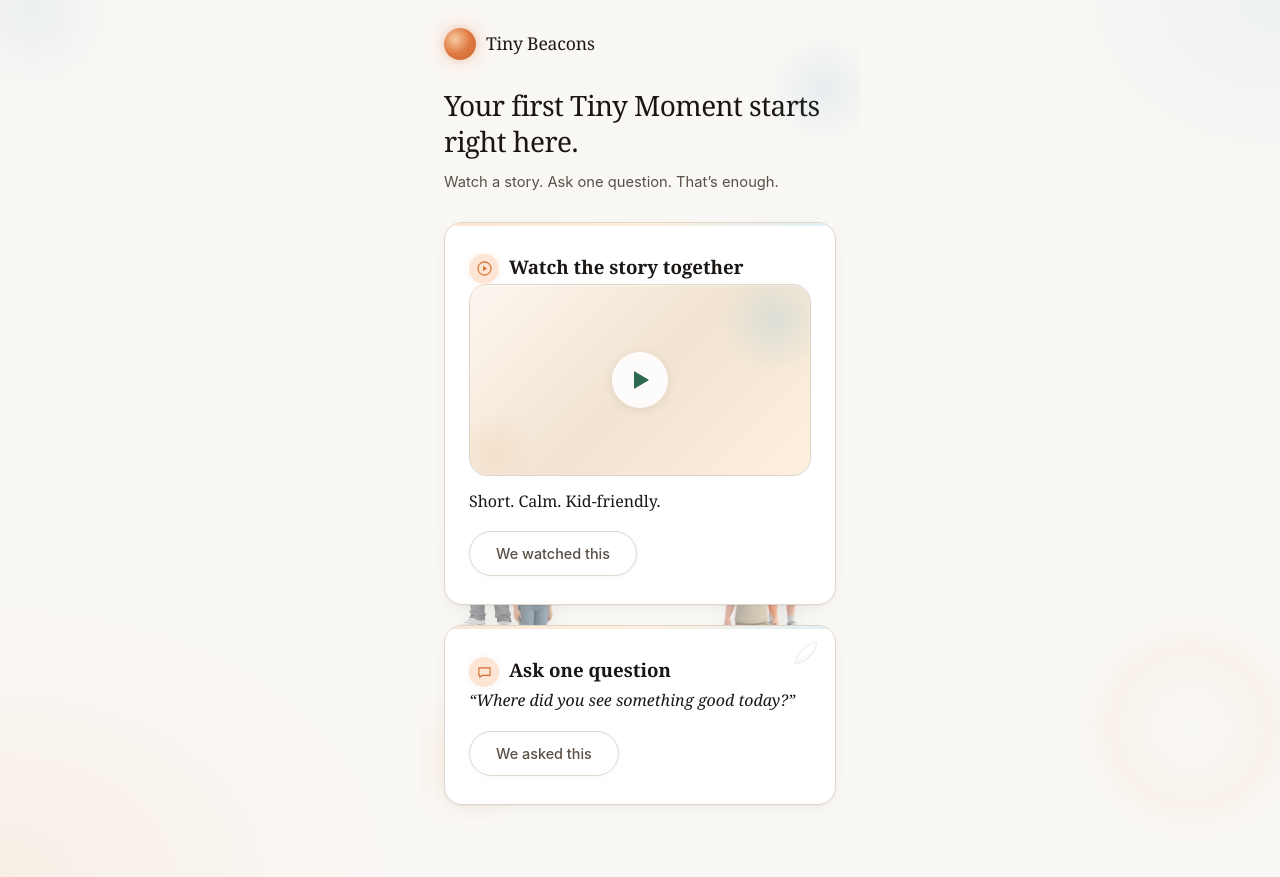
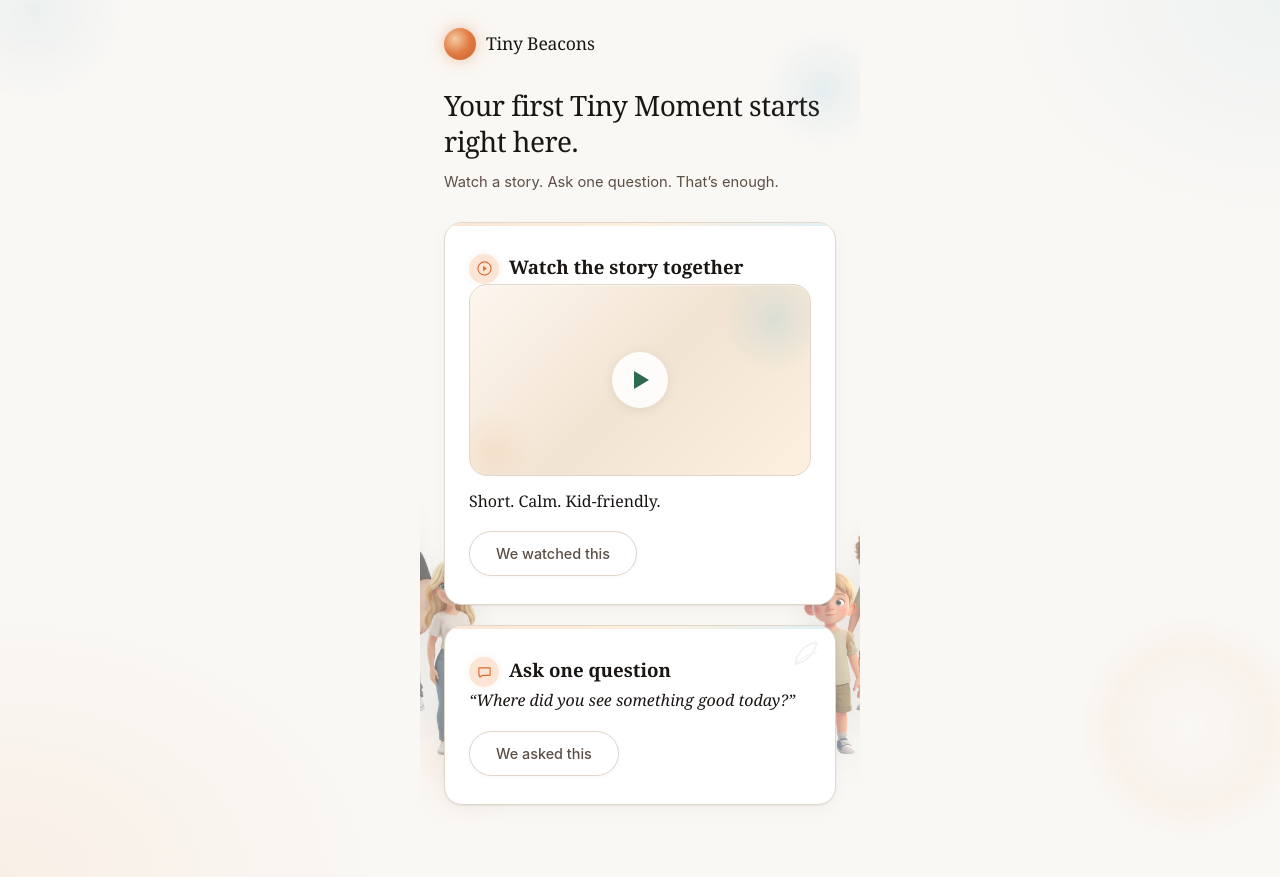
Before and after one commit to realconnormiller/Tiny-Beacons-Member-Portal, a Next.js app: page /start-here in a window 1280 px wide. Built offline with nearby package versions, Linux system fonts and the light colour scheme.

Commit message:
style: increase character offsets so only heads peek behind Watch card
Larger sizes + bigger offsets push bodies further behind the card,
showing only heads and shoulders above the card edge.

https://claude.ai/code/session_01Ajqk5svSFs28vvYwjAS8UN

```diff
--- a/src/app/start-here/page.tsx
+++ b/src/app/start-here/page.tsx
@@ -50,37 +50,37 @@ export default function StartHerePage() {
         <CharacterImage
           src="/characters/connor.png"
           anchor="bl"
-          size={340}
-          offsetX={-110}
-          offsetY={40}
-          opacity={0.55}
+          size={420}
+          offsetX={-240}
+          offsetY={120}
+          opacity={0.6}
           objectPosition="left bottom"
         />
         <CharacterImage
           src="/characters/grace.png"
           anchor="bl"
-          size={320}
-          offsetX={-70}
-          offsetY={85}
-          opacity={0.55}
+          size={380}
+          offsetX={-180}
+          offsetY={160}
+          opacity={0.6}
           objectPosition="left bottom"
         />
         <CharacterImage
           src="/characters/brodie.png"
           anchor="br"
-          size={320}
-          offsetX={110}
-          offsetY={40}
-          opacity={0.55}
+          size={380}
+          offsetX={240}
+          offsetY={120}
+          opacity={0.6}
           objectPosition="right bottom"
         />
         <CharacterImage
           src="/characters/luca.png"
           anchor="br"
-          size={300}
-          offsetX={70}
-          offsetY={85}
-          opacity={0.55}
+          size={360}
+          offsetX={180}
+          offsetY={160}
+          opacity={0.6}
           objectPosition="right bottom"
         />
 
```
